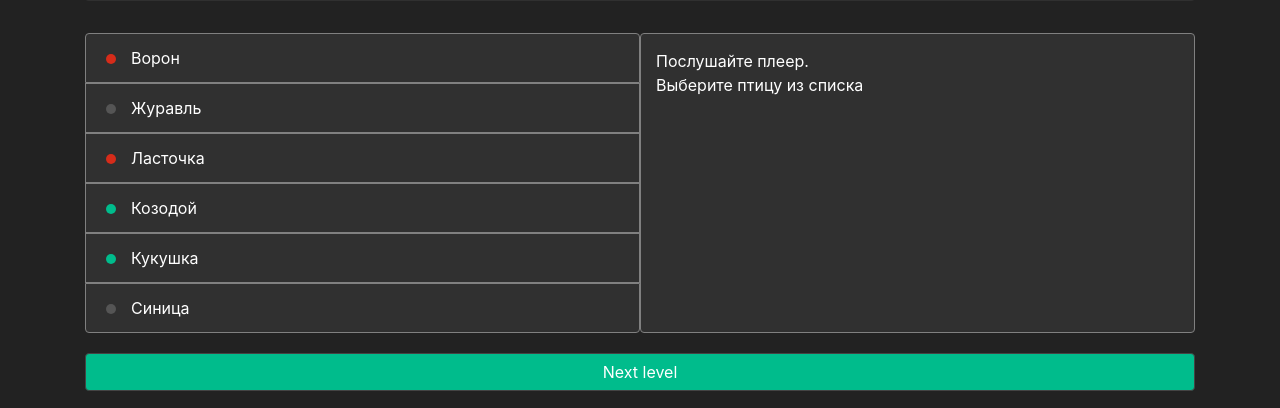
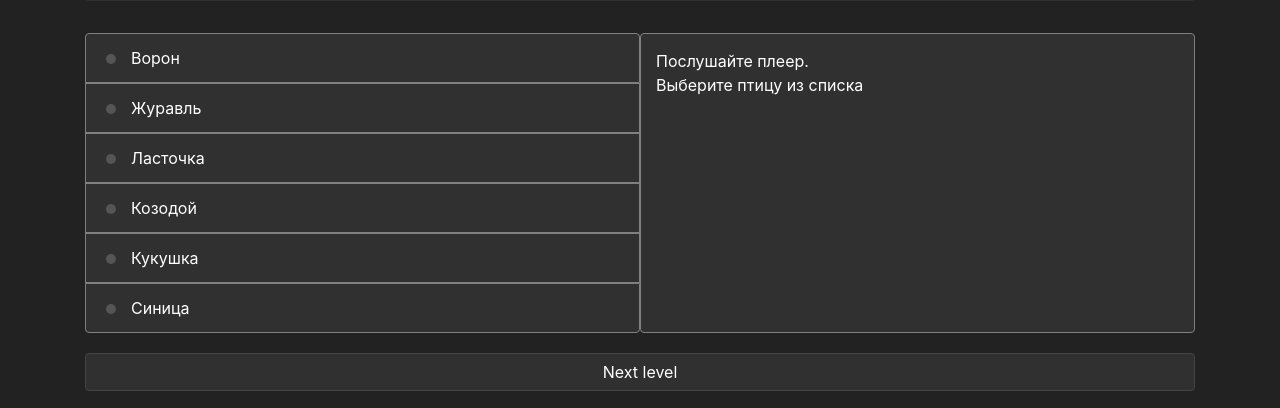
Before and after one commit to StasVitvitskiy/songbird, a React app: page / in a window 1280 px wide. Shown: the part 461-869 px from the top of the page. Built offline with nearby package versions, Linux system fonts and the light colour scheme; no server answers.

Commit message:
feat: add correct choice/wrong choice

```diff
--- a/src/birds/birds.css
+++ b/src/birds/birds.css
@@ -98,7 +98,6 @@ li {
 }
 .next-level:hover {
   color: white;
-  background-color: #00EFB2;
 }
 .btn-next-level {
   grid-column-start: 1;
--- a/src/birds/birds.js
+++ b/src/birds/birds.js
@@ -3,6 +3,10 @@ import './birds.css'
 import bird from '../media/bird.jpg'
 import {Player} from "~/audioPlayer/audio";
 import birdsData from "~/birdsData/birdsData";
+// import win from '../media/win.mp3';
+// import lose from '../media/lose.mp3'
+
+let playedAudio = '';
 
 export class Birds extends PureComponent {
   componentDidMount() {
@@ -18,9 +22,11 @@ export class Birds extends PureComponent {
       if(!played) {
         audioPlayer.src = playRandom(0);
         played = true;
+        playedAudio = audioPlayer.src;
+        console.log("PLAYED AUDIO: ", playedAudio)
       }
     })
-    birdsFunc()
+    birdsFunc();
   }
 
   render() {
@@ -28,11 +34,11 @@ export class Birds extends PureComponent {
       <div className='birds rounded'>
         <div className='birds-group'>
           <ul className='list-group'>
-            <li className="list-group-item li"><span className='circle-red'/>Ворон</li>
+            <li className="list-group-item li"><span className='circle-gray'/>Ворон</li>
             <li className="list-group-item li"><span className='circle-gray'/>Журавль</li>
-            <li className="list-group-item li"><span className='circle-red'/>Ласточка</li>
-            <li className="list-group-item li"><span className='circle-green'/>Козодой</li>
-            <li className="list-group-item li"><span className='circle-green'/>Кукушка</li>
+            <li className="list-group-item li"><span className='circle-gray'/>Ласточка</li>
+            <li className="list-group-item li"><span className='circle-gray'/>Козодой</li>
+            <li className="list-group-item li"><span className='circle-gray'/>Кукушка</li>
             <li className="list-group-item li"><span className='circle-gray'/>Синица</li>
           </ul>
         </div>
@@ -60,7 +66,7 @@ export class Birds extends PureComponent {
         </div>
       </div>
       <div className='btn-next-level'>
-        <button className='btn-next btn next-level'>Next level</button>
+        <button className='btn next-level'>Next level</button>
       </div>
     </div>
   }
@@ -72,6 +78,7 @@ const birds = {
 }
 const birdsFunc = (index = 0) => {
   const birdsGroup = document.querySelector('.birds-group ul');
+  const nextLevelBtn = document.querySelector('.btn-next-level');
   birdsGroup.addEventListener('click', (e) => {
     const target = e.target;
     const titleEl = document.querySelector('.descr .title');
@@ -93,8 +100,18 @@ const birdsFunc = (index = 0) => {
     birdInfoBlock.innerText = birdsData[index].find((el) => el.name === target.innerText).description;
     birdImg.src = birdsData[index].find((el) => el.name === target.innerText).image;
     audioPlayer.src = birdsData[index].find((el) => el.name === target.innerText).audio;
+    const nextBtn = document.querySelector('.btn-next-level button')
+    let selectedAudio = audioPlayer.src;
+      if(selectedAudio === playedAudio) {
+        target.childNodes[0].classList.remove('circle-gray');
+        target.childNodes[0].classList.add('circle-green');
+        nextBtn.classList.add('btn-next');
+
+      } else {
+        target.childNodes[0].classList.remove('circle-gray');
+        target.childNodes[0].classList.add('circle-red');
+      }
   })
-  const nextLevelBtn = document.querySelector('.btn-next-level');
   index = 1;
   nextLevelBtn.addEventListener('click', (e) => {
     const active = document.querySelector('.page-item.active');
```
Also changed, not shown: 2 other files (tests, documents, lock files or other folders).
